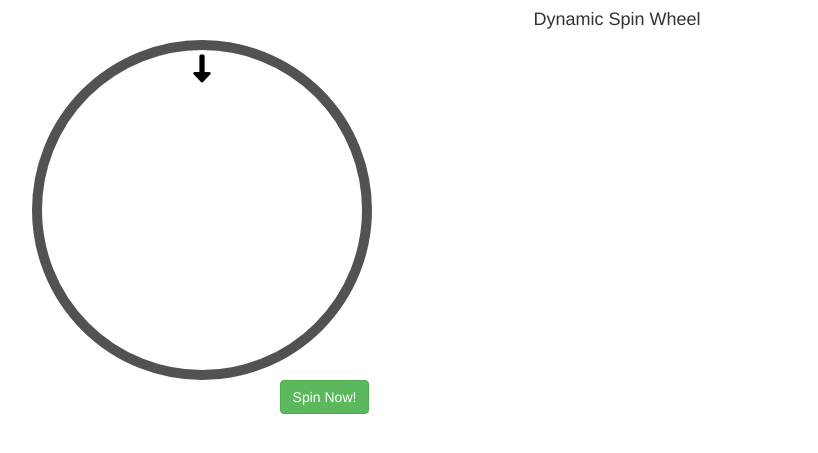
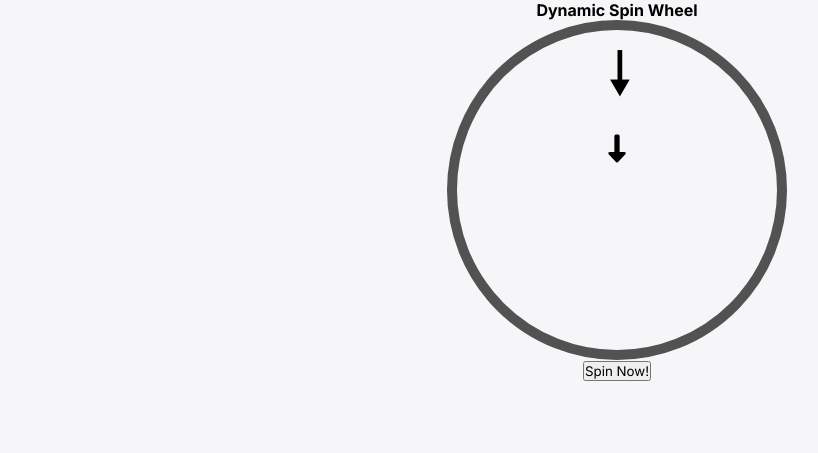
Before and after one commit to chebon254/Uniclicks, a PHP site: page /spin.php in a window 1280 px wide. Shown: the top 453 px of the page, without its empty margins (23-841 px from the left). Run offline with PHP 8.4, Linux system fonts and the light colour scheme; data that the repository does not hold is empty.

Commit message:
Code Changes

```diff
--- a/spin.php
+++ b/spin.php
@@ -28,21 +28,54 @@
 <!doctype html>
 <html lang="en">
 <head>
-    <meta charset="utf-8" />
+    <meta charset="UTF-8">
+    <meta http-equiv="X-UA-Compatible" content="IE=edge">
     <meta name="viewport" content="width=device-width, initial-scale=1.0">
-    <meta http-equiv="X-UA-Compatible" content="IE=edge,chrome=1" />
-    <meta name="viewport" content="width=device-width" />
-    <!-- Required library -->
-    <script src="https://cdnjs.cloudflare.com/ajax/libs/jquery/3.6.0/jquery.min.js" ></script>
-    <script src="https://cdnjs.cloudflare.com/ajax/libs/sweetalert/2.1.2/sweetalert.min.js" ></script>
 
-    <!-- Bootstrap theme -->
-    <link rel="stylesheet" href="https://maxcdn.bootstrapcdn.com/bootstrap/3.4.1/css/bootstrap.min.css">
-    <script src="https://maxcdn.bootstrapcdn.com/bootstrap/3.4.1/js/bootstrap.min.js"></script>
+    <!-- == META OG Social Media Ads == -->
+    <meta property="og:title" content="Uniclicks" />
+    <meta property="og:url" content="https://uniclicks.com" />
+    <meta property="og:image" content="https://uniclicks.com/admin/css/img/social media/Facebook.png" />
+    <meta property="og:type" content="website" />
+    <meta property="og:desc revealription" content="We Grow Together With Each Click" />
+
+    <meta name="twitter:card" content="summary_large_image">
+    <meta name="twitter:site" content="@uniclicks">
+    <meta name="twitter:title" content="Uniclicks">
+    <meta name="twitter:desc revealription" content="We Grow Together With Each Click">
+    <meta name="twitter:image" content="https://uniclicks.com/admin/css/img/social media/Twitter.png">
+    <meta name="twitter:player" content="https://uniclicks.com">
+    <meta name="twitter:player:width" content="280">
+    <meta name="twitter:player:height" content="150">
+
+    <title>Uniclicks</title>
+
+    <link rel="apple-touch-icon" sizes="180x180" href="admin/assets/css/favicon/apple-touch-icon.png">
+    <link rel="icon" type="image/png" sizes="32x32" href="admin/assets/css/favicon/favicon-32x32.png">
+    <link rel="icon" type="image/png" sizes="192x192" href="admin/assets/css/favicon/android-chrome-192x192.png">
+    <link rel="icon" type="image/png" sizes="16x16" href="admin/assets/css/favicon/favicon-16x16.png">
+    <link rel="manifest" href="admin/assets/css/favicon/site.webmanifest">
+    <link rel="mask-icon" href="admin/assets/css/favicon/safari-pinned-tab.svg" color="#5bbad5">
+    <link rel="shortcut icon" href="admin/assets/css/favicon/favicon.ico">
+    <meta name="msapplication-TileColor" content="#ffffff">
+    <meta name="msapplication-TileImage" content="admin/assets/css/favicon/mstile-144x144.png">
+    <meta name="msapplication-config" content="admin/assets/css/favicon/browserconfig.xml">
+    <meta name="theme-color" content="#ffffff">
+
+    <!-- == Style Sheet == -->
+    <link rel="stylesheet" href="admin/assets/css/style.css">
+
+    <!-- == Fonts == -->
+    <link rel="preconnect" href="https://fonts.googleapis.com">
+    <link rel="preconnect" href="https://fonts.gstatic.com" crossorigin>
+    <link href="https://fonts.googleapis.com/css2?family=Inter:wght@100..900&display=swap" rel="stylesheet">
+
     <!-- == Icons == -->
     <link rel="stylesheet" href="https://cdnjs.cloudflare.com/ajax/libs/font-awesome/6.2.0/css/all.min.css"
         crossorigin="anonymous" />
-    <title>Dynamic Spin Wheel</title>
+
+        <link rel="stylesheet" href="assets/css/style.css">
+
 </head>
 <body>
 <style>
```
Also changed, not shown: index.php (indentation only).
